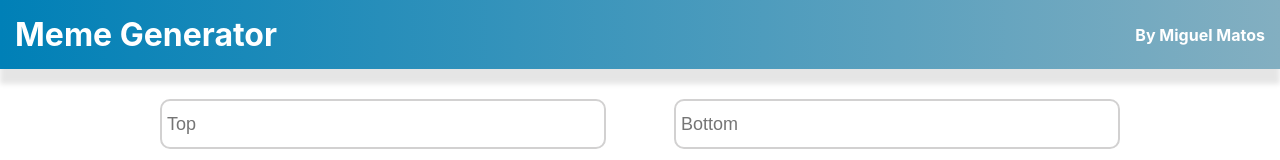
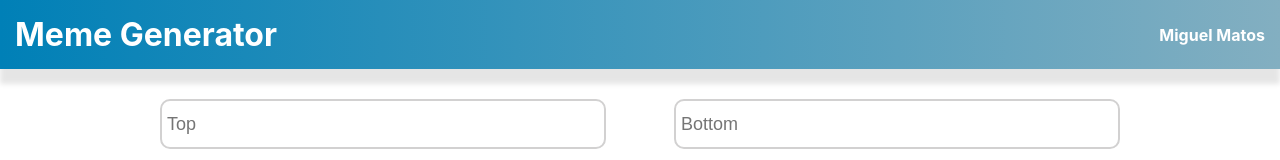
Before and after one commit to Miguel-Matos/memes, a React (Create React App) app: page / in a window 1280 px wide. Shown: the top 160 px of the page. Built offline with nearby package versions, Linux system fonts and the light colour scheme.

Commit message:
Minor text changes

```diff
--- a/src/components/Header.js
+++ b/src/components/Header.js
@@ -4,7 +4,7 @@ export default function Header() {
 return (
   <header className="navbar">
     <h1>Meme Generator</h1>
-    <h4>By Miguel Matos</h4>
+    <h4>Miguel Matos</h4>
   </header>
 )
 }
```
Also changed, not shown: 7 other files (tests, documents, lock files or other folders).
